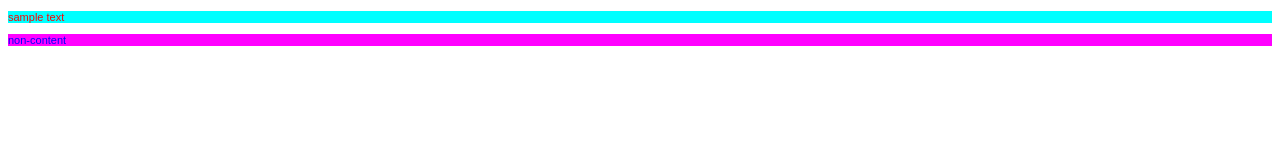
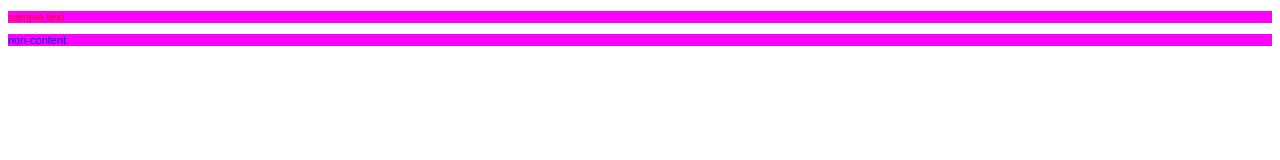
Before and after one commit to thecoolerarjun/forked_repo, a plain HTML site: page index.html in a window 1280 px wide. Drawn offline with Linux system fonts and the light colour scheme.

Commit message:
Added styles.css

```diff
--- a/styles.css
+++ b/styles.css
@@ -4,14 +4,14 @@ p {
 	font-size: 11px;
 }
 
-div#content {
+div {
+	background-color: magenta;
+}
+
+#content div {
 	background-color: cyan;
 }
 
 #content p {
 	color: red;
 }
-
-div {
-	background-color: magenta;
-}
```
